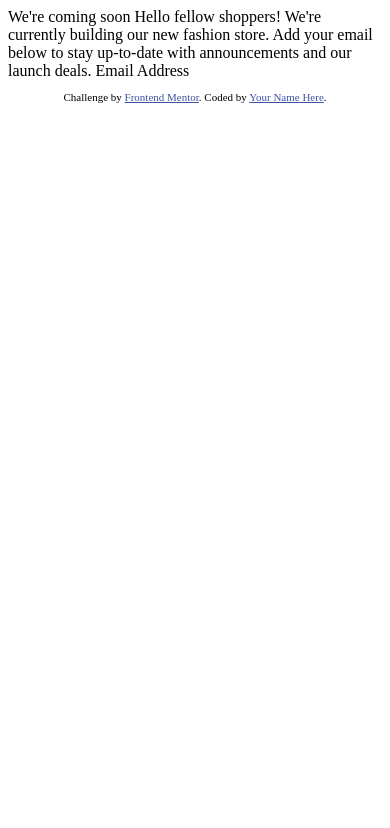
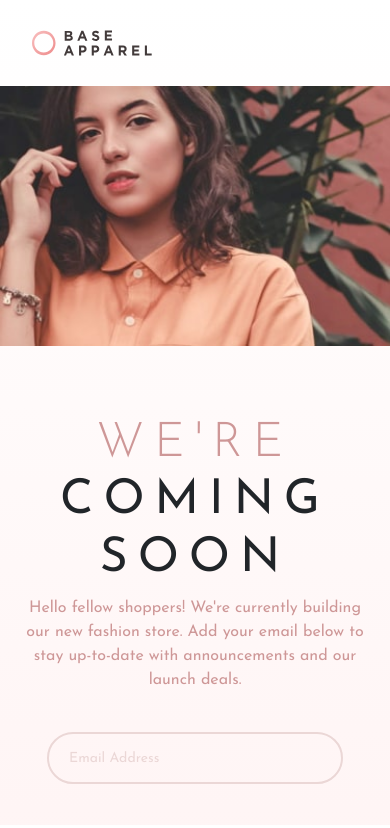
Before and after one commit to KenSparks-Dev/Base-Apparel-coming-soon-page, a website: page index.html in a window 390 px wide. Drawn offline with nearby package versions, Linux system fonts and the light colour scheme.

Commit message:
mobile view

```diff
--- a/index.html
+++ b/index.html
@@ -7,27 +7,53 @@
   <link rel="icon" type="image/png" sizes="32x32" href="./images/favicon-32x32.png">
 
   <title>Frontend Mentor | Base Apparel coming soon page</title>
+  <link rel="stylesheet" href="node_modules/bootstrap/dist/css/bootstrap.min.css" />
+  <link rel="stylesheet" href="style.css">
+  <link href="https://fonts.googleapis.com/css2?family=Josefin+Sans:wght@300;400;600&display=swap" rel="stylesheet">
+</head>
 
-  <!-- Feel free to remove these styles or customise in your own stylesheet 👍 -->
-  <style>
-    .attribution { font-size: 11px; text-align: center; }
-    .attribution a { color: hsl(228, 45%, 44%); }
-  </style>
-</head>
 <body>
+  <header>
+    <div class="container">
+      <div class="row">
+        <div class="col mobile-img-logo">
+          <img src="/images/logo.svg" alt="">
+        </div>
+      </div>
+    </div>
+  </header>
 
-  We're coming soon
+  <div class="container-fluid mobile-img-container">
+    <div class="row">
+      <div class="col">
+        <img src="/images/hero-mobile.jpg" alt="">
+      </div>
+    </div>
+  </div>
 
-  Hello fellow shoppers! We're currently building our new fashion store.
-  Add your email below to stay up-to-date with announcements and our launch deals.
 
-  Email Address
+  <div class="container">
+      <div class="row">
+        <div class="col">
+          <h1><span>We're</span> coming soon</h1>
+          <p class="d-flex justify-content-center">
+            Hello fellow shoppers! We're currently building our new fashion store.
+            Add your email below to stay up-to-date with announcements and our launch deals.
+          </p>
+          <form action="" class="d-flex justify-content-center">
+            <input type="email" name="" id="email" placeholder="Email Address" class="email">
+          </form>
+        </div>
+        <div class="col-lg">
+        </div>
+      </div>
+    </div>
 
-  <footer>
-    <p class="attribution">
-      Challenge by <a href="https://www.frontendmentor.io?ref=challenge" target="_blank">Frontend Mentor</a>.
-      Coded by <a href="#">Your Name Here</a>.
-    </p>
-  </footer>
+
+
+  <script src="node_modules/jquery/dist/jquery.slim.min.js"> </script>
+  <script src="node_modules/popper.js/dist/umd/popper.min.js"></script>
+  <script src="node_modules/bootstrap/dist/js/bootstrap.min.js"> </script>
+
 </body>
 </html>
--- /dev/null
+++ b/style.css
@@ -0,0 +1,60 @@
+body{
+  font-family: 'Josefin Sans', sans-serif;
+  background-image: linear-gradient(hsl(0, 0%, 100%), hsl(0, 100%, 98%));
+
+}
+body{
+  height: 100%;
+}
+img{
+  width:100%;
+}
+header{
+  padding:30px;
+}
+.mobile-img-logo img{
+  width:40%;
+  padding:0;
+  margin-left:-13px
+}
+.mobile-img-container{
+  padding:0px;
+}
+h1{
+  text-transform: uppercase;
+  font-size:3.0em;
+  letter-spacing: 10px;
+  text-align: center;
+  padding-top:70px;
+}
+span{
+  font-weight:200;
+  color:hsl(0, 36%, 70%);
+}
+
+p{
+  text-align: center;
+  color:hsl(0, 36%, 70%);
+  margin:0 3px;
+  font-size: 16px;
+}
+form{
+  margin:auto;
+}
+.email{
+  margin:40px 0;
+  border: solid 2px #EBD7D6;
+  border-radius: 30px;
+  padding:12px 100px 12px 15px;
+  background: transparent;
+}
+
+.email::-webkit-input-placeholder{
+  color:#EBD7D6;
+  font-size:14px;
+  padding: 0px 5px;
+  font-weight:400
+}
+input:submit{
+
+}
```
Also changed, not shown: baseApparel.js (added).
